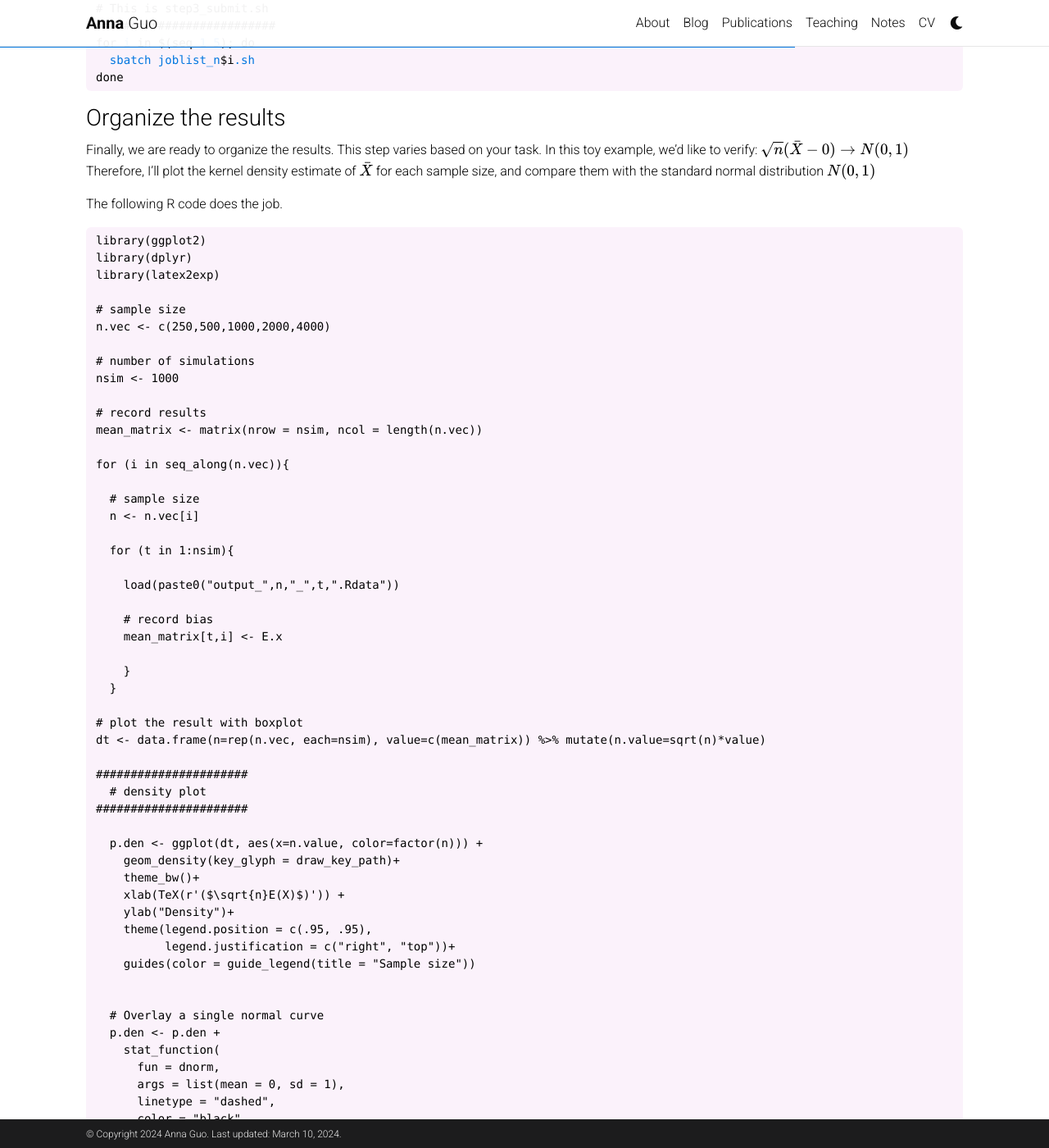
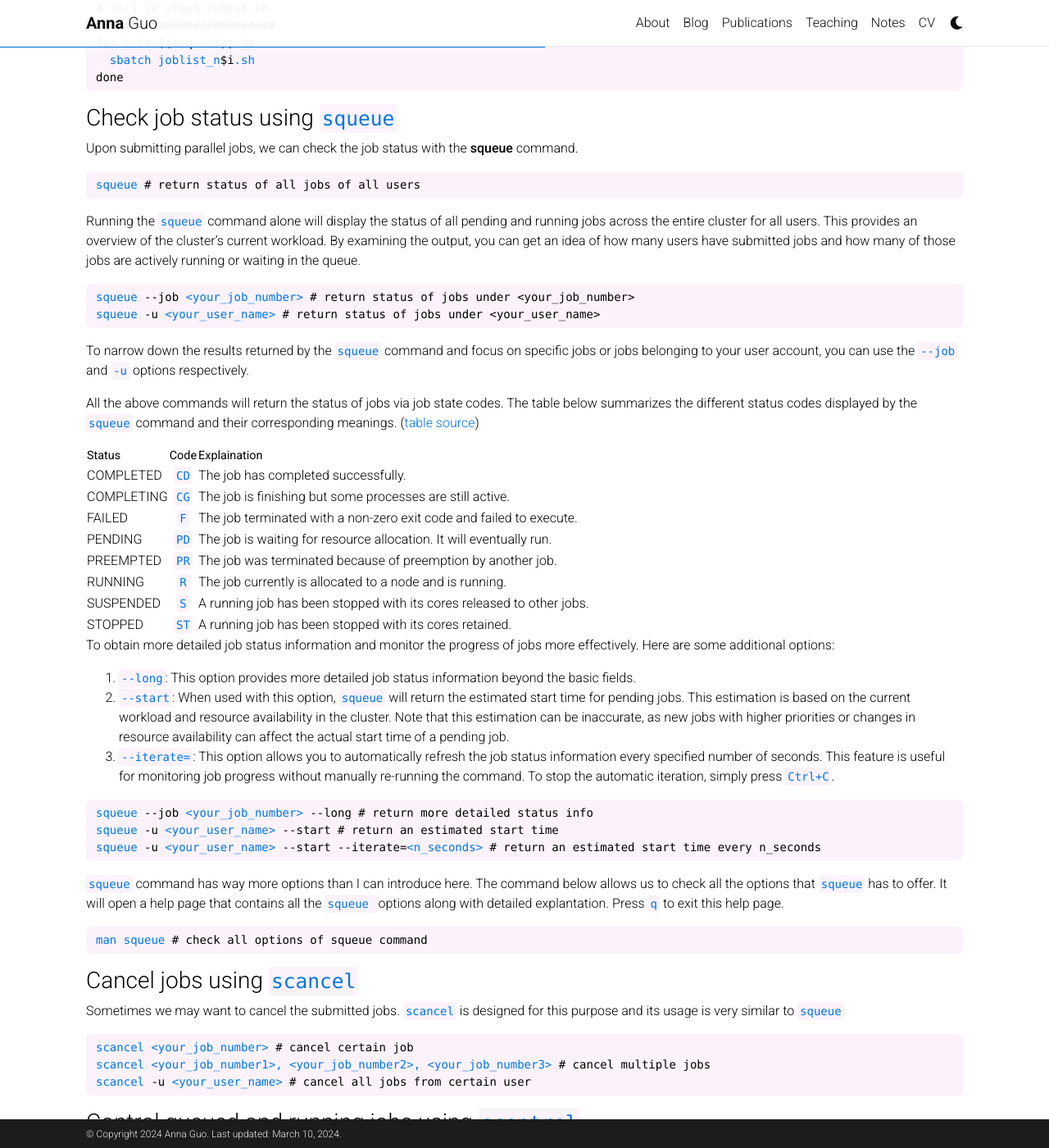
Before and after one commit to annaguo-bios/annaguo-bios.github.io, a Jekyll site: the page built from _posts/2023-09-01-parallel-job.md, in a window 1280 px wide and 1400 px high, scrolled down 2941 px. Shown: the whole window at 82% size. Built offline with Jekyll 4.4.1, drawn with Linux system fonts in a browser that asks for light colours; full-size pictures stand in for the smaller copies a plugin makes; comment, search, counter and statistics services are not loaded; a style sheet for code colours, icons or effects is not loaded; some of the changed text lies outside the part shown.

Commit message:
Update 2023-09-01-parallel-job.md
add check job status to the blog

````diff
--- a/_posts/2023-09-01-parallel-job.md
+++ b/_posts/2023-09-01-parallel-job.md
@@ -168,6 +168,98 @@ done
 
 
 
+### Check job status using `squeue`
+
+Upon submitting parallel jobs, we can check the job status with the **squeue** command.
+
+```shell
+squeue # return status of all jobs of all users
+```
+
+Running the `squeue` command alone will display the status of all pending and running jobs across the entire cluster for all users. This provides an overview of the cluster's current workload. By examining the output, you can get an idea of how many users have submitted jobs and how many of those jobs are actively running or waiting in the queue.
+
+```shell
+squeue --job <your_job_number> # return status of jobs under <your_job_number>
+squeue -u <your_user_name> # return status of jobs under <your_user_name>
+```
+
+To narrow down the results returned by the `squeue` command and focus on specific jobs or jobs belonging to your user account, you can use the `--job` and `-u` options respectively.
+
+All the above commands will return the status of jobs via job state codes. The table below summarizes the different status codes displayed by the `squeue` command and their corresponding meanings. ([table source](https://curc.readthedocs.io/en/latest/running-jobs/squeue-status-codes.html))
+
+| Status     | Code | Explaination                                                 |
+| ---------- | :--: | ------------------------------------------------------------ |
+| COMPLETED  | `CD` | The job has completed successfully.                          |
+| COMPLETING | `CG` | The job is finishing but some processes are still active.    |
+| FAILED     | `F`  | The job terminated with a non-zero exit code and failed to execute. |
+| PENDING    | `PD` | The job is waiting for resource allocation. It will eventually run. |
+| PREEMPTED  | `PR` | The job was terminated because of preemption by another job. |
+| RUNNING    | `R`  | The job currently is allocated to a node and is running.     |
+| SUSPENDED  | `S`  | A running job has been stopped with its cores released to other jobs. |
+| STOPPED    | `ST` | A running job has been stopped with its cores retained.      |
+
+To obtain more detailed job status information and monitor the progress of jobs more effectively. Here are some additional options:
+
+1. **`--long`**: This option provides more detailed job status information beyond the basic fields.
+2. **`--start`**: When used with this option, `squeue` will return the estimated start time for pending jobs. This estimation is based on the current workload and resource availability in the cluster. Note that this estimation can be inaccurate, as new jobs with higher priorities or changes in resource availability can affect the actual start time of a pending job.
+3. **`--iterate=`**: This option allows you to automatically refresh the job status information every specified number of seconds. This feature is useful for monitoring job progress without manually re-running the command. To stop the automatic iteration, simply press `Ctrl+C`.
+
+```shell
+squeue --job <your_job_number> --long # return more detailed status info
+squeue -u <your_user_name> --start # return an estimated start time
+squeue -u <your_user_name> --start --iterate=<n_seconds> # return an estimated start time every n_seconds
+```
+
+
+
+`squeue` command has way more options than I can introduce here. The command below allows us to check all the options that `squeue` has to offer. It will open a help page that contains all the `squeue ` options along with detailed explantation. Press `q` to exit this help page.
+
+```shell
+man squeue # check all options of squeue command
+```
+
+
+
+### Cancel jobs using `scancel`
+
+Sometimes we may want to cancel the submitted jobs. `scancel` is designed for this purpose and its usage is very similar to `squeue`
+
+```shell
+scancel <your_job_number> # cancel certain job
+scancel <your_job_number1>, <your_job_number2>, <your_job_number3> # cancel multiple jobs
+scancel -u <your_user_name> # cancel all jobs from certain user
+```
+
+
+
+### Control queued and running jobs using `scontrol`
+
+To suspend a currently running job, we can use the `suspend` command.
+
+```shell
+scontrol suspend <your_job_number>
+```
+
+This will pause the currently running job and we can resume the job with `resume`
+
+```shell
+scontrol resume <your_job_number>
+```
+
+To hold a job that is queued but not yet running, we can use the `hold` command
+
+```shell
+scontrol hold <your_job_number>
+```
+
+Different from `suspend`, this `hold` command can only be applied to jobs that is currently waiting in line and not run yet. Using the `hold` command will assign lowest priority to the job such that other jobs can be run first. To cancel this holding status, we can use the `release` command.
+
+```shell
+scontrol release <your_job_number>
+```
+
+
+
 ### Organize the results
 
 Finally, we are ready to organize the results. This step varies based on your task. In this toy example, we'd like to verify:
@@ -241,3 +333,11 @@ ggsave(filename = "dens_plot.png", plot = p.den, device = "png", width = 6, heig
 The resulting plot:
 
 {% include figure.html path="assets/img/dens_plot.png" class="img-fluid rounded z-depth-1" zoomable=true %}
+
+
+
+### References
+
+1. [Useful Slurm commands](https://curc.readthedocs.io/en/latest/running-jobs/slurm-commands.html)
+2. [`squeue` status and reason codes](https://curc.readthedocs.io/en/latest/running-jobs/squeue-status-codes.html)
+3. [Checking the Status of a SLURM Job](https://it.stonybrook.edu/help/kb/checking-the-status-of-a-slurm-job)
````
